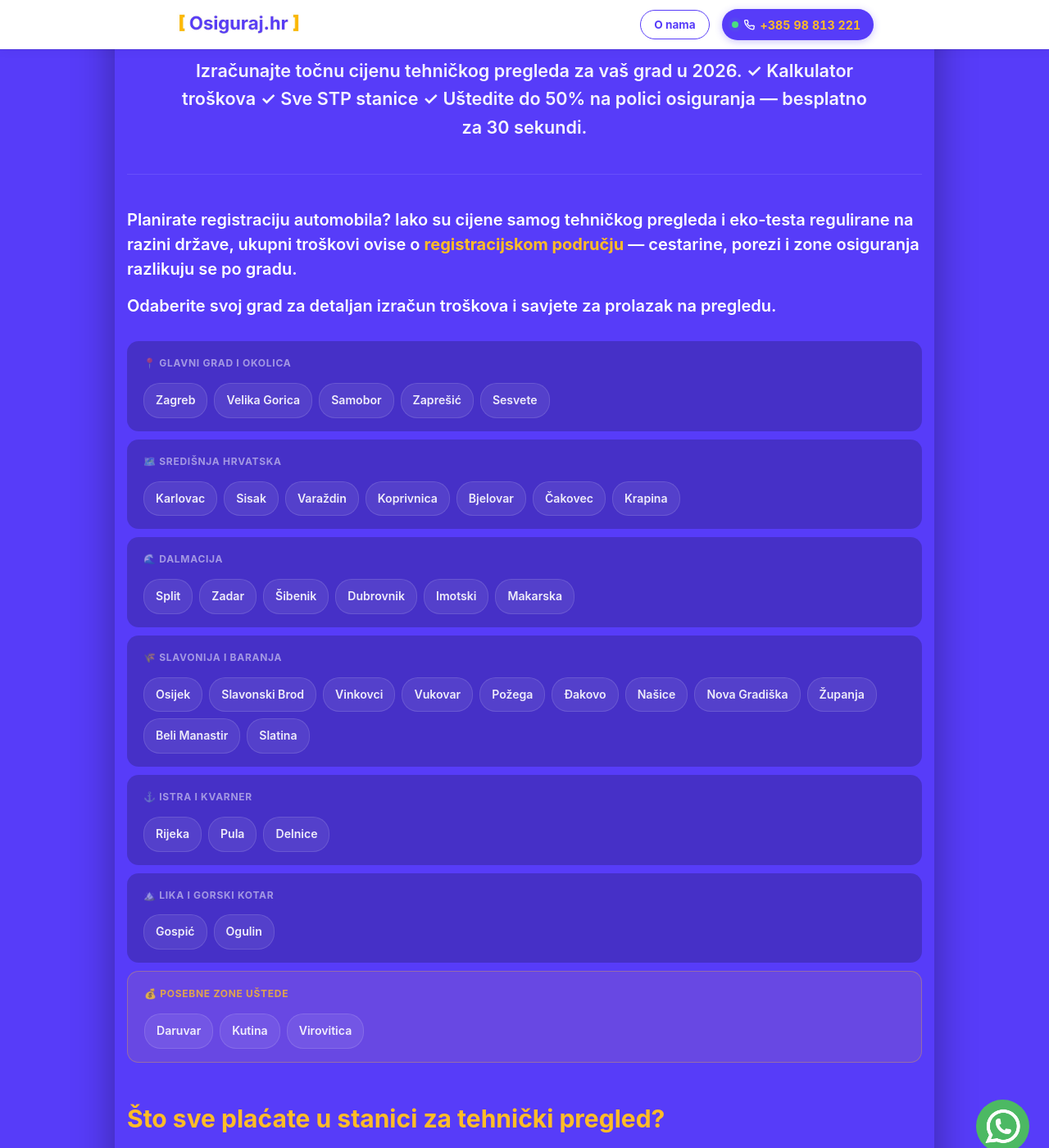
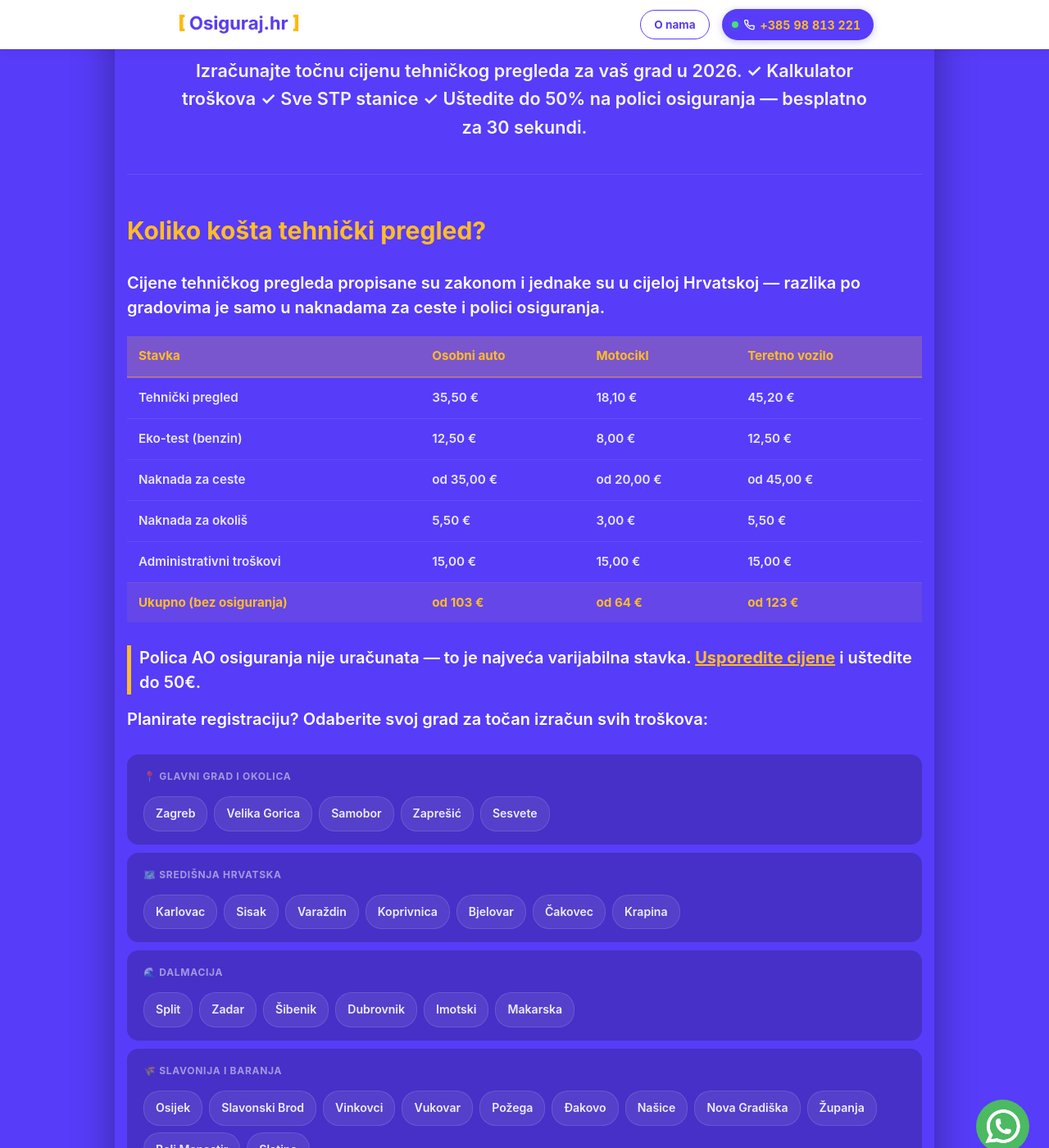
Before and after one commit to Filip-Gale/OsigurajHR, a Jekyll site: the page built from _tehnicki_pregled/index.md, in a window 1280 px wide and 1400 px high, scrolled down 280 px. Shown: the whole window at 82% size. Built offline with Jekyll 4.4.1, drawn with Linux system fonts in a browser that asks for light colours; some of the changed text lies outside the part shown.

Commit message:
Add price table and FAQ to tehnicki-pregled index for 'cijena tehnickog pregleda' query
- Price table with exact euro amounts by vehicle category
- Targets evergreen 'tehnički pregled cijena' query (pos 9.23, 410 impressions)
- New FAQ answers for zero-click queries (pos 4-8 but 0 clicks)
- Table CSS styling in layout

Co-Authored-By: Claude Sonnet 4.6 <noreply@anthropic.com>

```diff
--- a/_layouts/tehnicki-layout.html
+++ b/_layouts/tehnicki-layout.html
@@ -103,6 +103,16 @@
 
     <style>
         .post-content h2, .post-content h3 { color: #ffbc27 !important; margin-top: 35px; font-weight: 700; }
+
+        /* ── Tablica cijena ── */
+        .post-content table { width: 100%; border-collapse: collapse; margin: 20px 0 28px; font-size: 0.95rem; }
+        .post-content th { background: rgba(255,188,39,0.2); color: #ffbc27; font-weight: 700; padding: 10px 14px; text-align: left; border-bottom: 2px solid rgba(255,188,39,0.4); }
+        .post-content td { padding: 10px 14px; border-bottom: 1px solid rgba(255,255,255,0.08); color: rgba(255,255,255,0.88); }
+        .post-content tr:last-child td { font-weight: 700; color: #ffbc27; background: rgba(255,188,39,0.08); border-bottom: none; }
+        @media (max-width: 600px) {
+            .post-content table { font-size: 0.82rem; }
+            .post-content th, .post-content td { padding: 8px 10px; }
+        }
         .post-content strong { color: #ffbc27 !important; }
 
         /* ── Lista kao kartice ── */
--- a/_tehnicki_pregled/index.md
+++ b/_tehnicki_pregled/index.md
@@ -5,9 +5,22 @@ opis: "Izračunajte točnu cijenu tehničkog pregleda za vaš grad u 2026. ✓ K
 permalink: /tehnicki-pregled/
 ---
 
-Planirate registraciju automobila? Iako su cijene samog tehničkog pregleda i eko-testa regulirane na razini države, ukupni troškovi ovise o **registracijskom području** — cestarine, porezi i zone osiguranja razlikuju se po gradu.
+## Koliko košta tehnički pregled?
 
-Odaberite svoj grad za detaljan izračun troškova i savjete za prolazak na pregledu.
+Cijene tehničkog pregleda propisane su zakonom i jednake su u cijeloj Hrvatskoj — razlika po gradovima je samo u naknadama za ceste i polici osiguranja.
+
+| Stavka | Osobni auto | Motocikl | Teretno vozilo |
+|---|---|---|---|
+| Tehnički pregled | 35,50 € | 18,10 € | 45,20 € |
+| Eko-test (benzin) | 12,50 € | 8,00 € | 12,50 € |
+| Naknada za ceste | od 35,00 € | od 20,00 € | od 45,00 € |
+| Naknada za okoliš | 5,50 € | 3,00 € | 5,50 € |
+| Administrativni troškovi | 15,00 € | 15,00 € | 15,00 € |
+| **Ukupno (bez osiguranja)** | **od 103 €** | **od 64 €** | **od 123 €** |
+
+> Polica AO osiguranja nije uračunata — to je najveća varijabilna stavka. [Usporedite cijene](/izracunaj-cijenu/) i uštedite do 50€.
+
+Planirate registraciju? Odaberite svoj grad za točan izračun svih troškova:
 
 <div class="city-region-grid">
 
@@ -106,6 +119,14 @@ Prilikom produženja registracije u 2026. godini, vaši troškovi se dijele na n
 
 <div class="tp-faq">
   <div class="tp-faq-item">
+    <div class="tp-faq-q">Koliko košta tehnički pregled i registracija zajedno?</div>
+    <p class="tp-faq-a">Za prosječni osobni automobil (80 kW, benzin) ukupni trošak tehničkog pregleda i registracije bez osiguranja iznosi oko 103–130 €, ovisno o registracijskom području. Polica AO osiguranja dodaje još 80–200 € godišnje — <a href="/izracunaj-cijenu/">usporedite cijene ovdje</a> i uštedite do 50 €.</p>
+  </div>
+  <div class="tp-faq-item">
+    <div class="tp-faq-q">Je li cijena tehničkog pregleda ista u svim gradovima?</div>
+    <p class="tp-faq-a">Da — sama naknada za tehnički pregled (35,50 €) i eko-test propisani su zakonom i jednaki su u cijeloj Hrvatskoj. Razlika između gradova nastaje zbog različitih naknada za ceste i zona osiguranja.</p>
+  </div>
+  <div class="tp-faq-item">
     <div class="tp-faq-q">Mogu li obaviti tehnički pregled u drugom gradu?</div>
     <p class="tp-faq-a">Da, tehnički pregled možete obaviti u bilo kojoj stanici u Hrvatskoj, bez obzira na vaše prebivalište i registracijsku oznaku — npr. ZG vozilo može na pregled u Splitu.</p>
   </div>
```
